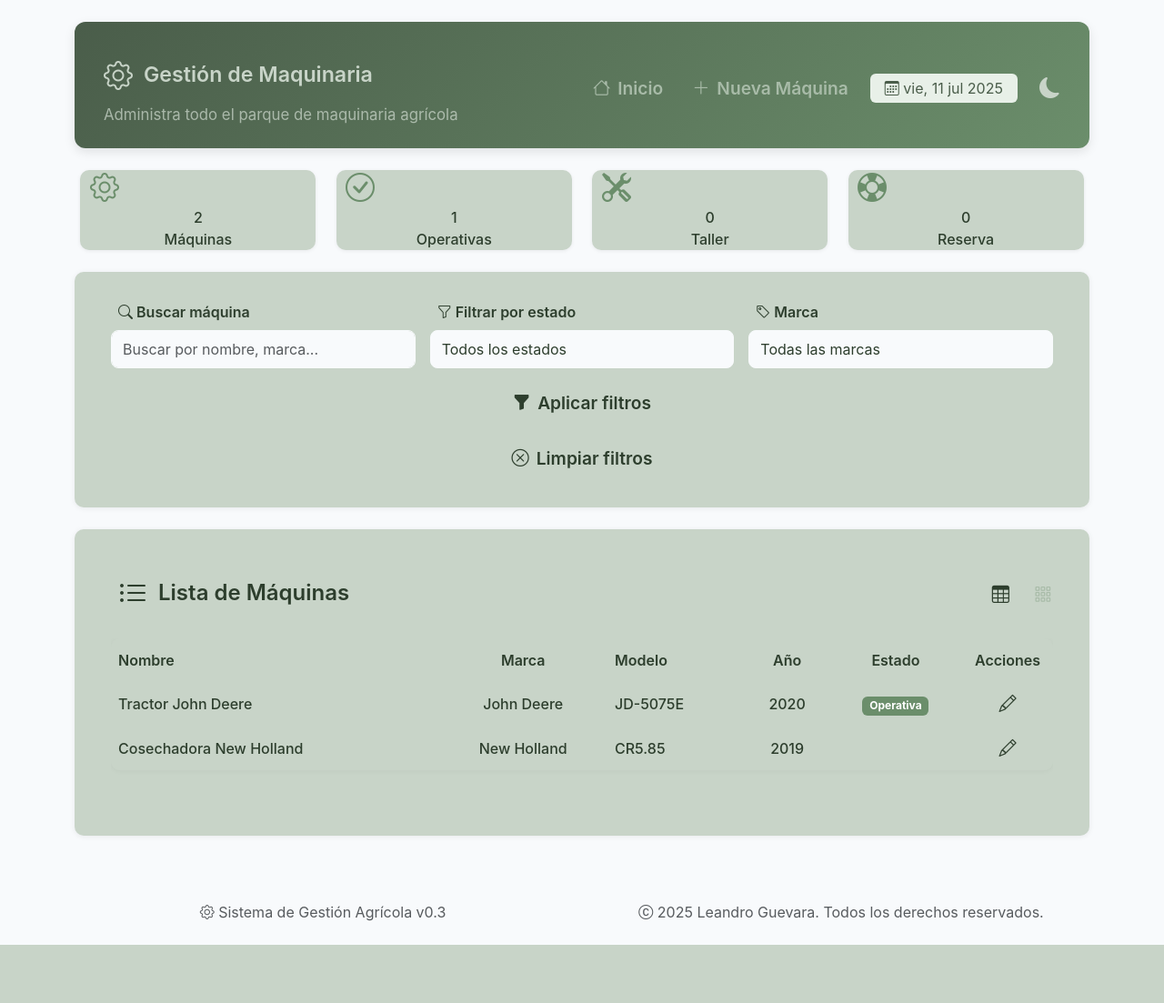
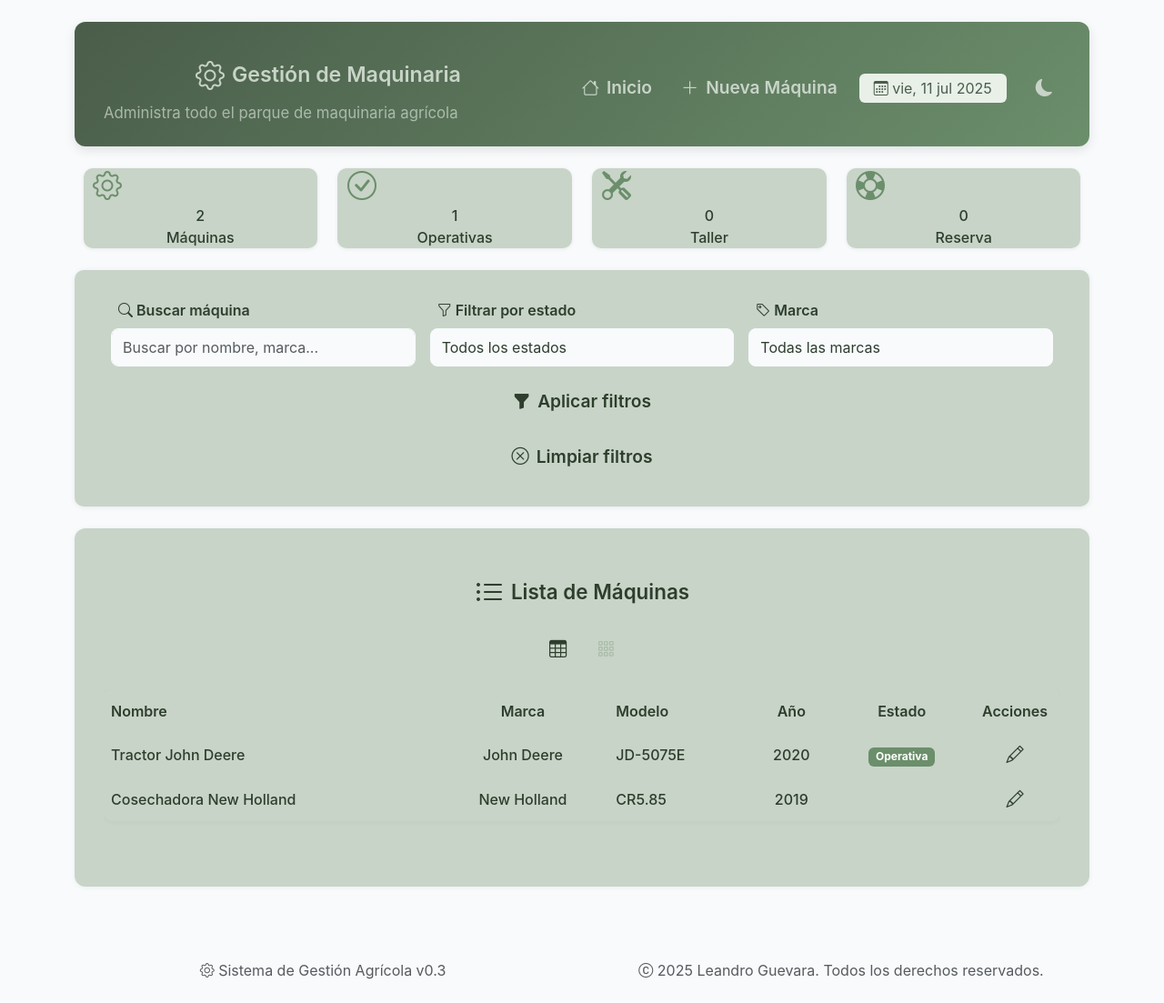
Before and after one commit to LeaGuevara01/SistemaGestionAgricola, a Flask app: page /maquina/ in a window 1280 px wide. Shown: the whole page at 91% size. Before the commit the page ends 1039 px from the top, so only its background shows below. Run offline with Flask 3, Linux system fonts and the light colour scheme; data comes from the database, SQL or seed files in the repository.

Commit message:
Pre_Render

```diff
--- a/sistema_gestion_agricola/static/css/buttons.css
+++ b/sistema_gestion_agricola/static/css/buttons.css
@@ -1,5 +1,4 @@
 /* ====== BOTONES GENERALES ====== */
-
 .btn-agri-primary,
 .btn-agri-secondary,
 .btn-outline-primary,
@@ -15,13 +14,11 @@
     font-weight: 600;
     font-size: 1.2rem !important;
     border-radius: 6px;
-    transition: background 0.2s, color 0.2s;
+    transition: background-color 0.2s ease-in-out, box-shadow 0.2s ease-in-out;
     min-height: 40px;
     outline: none;
 }
-
 /* ====== BOTÓN PRIMARY ====== */
-
 .btn-agri-primary {
     background: var(--btn-bg-primary, var(--btn-primary));
     color: var(--btn-text-primary);
@@ -32,9 +29,7 @@
     background: var(--btn-primary-hover);
     color: var(--btn-text-hover, #fff);
 }
-
 /* ====== BOTÓN SECONDARY ====== */
-
 .btn-agri-secondary {
     background: var(--btn-bg-secondary, var(--btn-secondary));
     color: var(--btn-text-secondary, #fff);
@@ -45,9 +40,7 @@
     background: var(--btn-secondary-hover);
     color: var(--btn-text-hover, #fff);
 }
-
 /* ====== OUTLINE LIGHT ====== */
-
 .btn-outline-light {
     background: transparent;
     border: none;
@@ -61,40 +54,41 @@
     color: var(--btn-text-primary);
     border-color: var(--agri-light);
 }
-
 /* ====== OUTLINE PRIMARY ====== */
-
 .btn-outline-primary {
     background: transparent;
-    color: var(--btn-text-tertiary);
+    color: var(--btn-neutral);
     border: none;
 }
 .btn-outline-primary:hover,
 .btn-outline-primary:focus,
 .btn-outline-primary.active,
 .btn-outline-primary.show {
-    background: var(--btn-primary-hover);
-    color: #fff;
-    border-color: var(--btn-primary-hover);
+    background: var(--btn-neutral-hover);
+    border-color: var(--btn-neutral-hover);
 }
-
 /* ====== OUTLINE SECONDARY ====== */
-
 .btn-outline-secondary {
     background: transparent;
     color: var(--btn-text-primary);
-    border: none;
+    border: none !important;
+    outline: none !important;
+    box-shadow: none !important;
+    text-decoration: none !important;
 }
 .btn-outline-secondary:hover,
 .btn-outline-secondary:focus,
-.btn-outline-secondary.active,
+.btn-outline-secondary:active,
+.btn-outline-secondary.focus,
 .btn-outline-secondary.show {
     background: var(--agri-green-dark);
-    color: #fff;
+    color: var(--card-bg);
+    border: none !important;
+    outline: none !important;
+    box-shadow: none !important;
+    text-decoration: none !important;
 }
-
 /* ====== OUTLINE DANGER ====== */
-
 .btn-outline-danger {
     background: transparent;
     color: var(--btn-text-danger, #dc3545);
@@ -107,9 +101,7 @@
     background: var(--btn-border-danger, #dc3545);
     color: #fff;
 }
-
 /* ====== OUTLINE INFO ====== */
-
 .btn-outline-info {
     background: transparent;
     color: var(--btn-text-info, #17a2b8);
@@ -122,17 +114,13 @@
     background: var(--btn-border-info, #17a2b8);
     color: #fff;
 }
-
 /* ====== ICONOS EN BOTONES ====== */
-
 .btn i {
     font-size: 1.2rem;
     flex-shrink: 0;
     vertical-align: middle;
 }
-
 /* ====== BOTONES DASHBOARD Y TOGGLES ====== */
-
 .btn-dashboard {
     background: var(--btn-bg-primary);
     color: var(--btn-text-primary);
@@ -167,9 +155,7 @@
     padding-left: 0.25rem;
     display: inline-block;
 }
-
 /* ====== GRUPOS DE BOTONES ====== */
-
 .btn-group-vertical .btn,
 .btn-group-horizontal .btn {
     border-radius: 6px;
@@ -186,28 +172,77 @@
     margin-bottom: 0;
     margin-right: 0;
 }
-
 /* ====== BOTONES PEQUEÑOS ====== */
-
 .btn-sm {
     padding: 0.25rem 0.5rem;
     font-size: 0.85rem;
     border-radius: 5px;
 }
-
+/* ====== BOTONES VIEW TOGGLE ====== */
 .view-toggle {
-  display: flex;               /* disposición horizontal */
-  gap: 0.5rem;                 /* espacio entre botones */
-  margin-top: 0.5rem;          /* margen superior */
-  margin-bottom: 0.5rem;       /* margen inferior */
-  margin-left: auto;           /* opcional: lo empuja hacia la derecha */
-  margin-right: 0;             /* opcional */
-  flex-wrap: nowrap;           /* evita que se rompa en filas */
-  align-items: center;         /* centra verticalmente */
+  display: flex;
+  justify-content: center;
+  align-items: center;
+  gap: 0.5rem;
+  margin: 1rem auto;
+  flex-wrap: wrap;
 }
-
 .view-toggle .btn {
-  white-space: nowrap;         /* evita que el ícono se corte o baje */
-  padding: 0.4rem 0.6rem;       /* compacta el botón */
+  white-space: nowrap;
+  padding: 0.4rem 0.8rem;
   font-size: 1rem;
+  border-radius: 6px;
+  display: inline-flex;
+  align-items: center;
+  gap: 0.5rem;
+  text-decoration: none;
 }
+/* ====== QUITAR FONDO AZUL Y SOMBRA EN FOCUS Y ACTIVE ====== */
+.btn-agri-primary:focus,
+.btn-agri-secondary:focus,
+.btn-outline-primary:focus,
+.btn-outline-secondary:focus,
+.btn-outline-light:focus,
+.btn-outline-danger:focus,
+.btn-outline-info:focus,
+.btn-dashboard:focus,
+.btn-agri-primary:active,
+.btn-agri-secondary:active,
+.btn-outline-primary:active,
+.btn-outline-secondary:active,
+.btn-outline-light:active,
+.btn-outline-danger:active,
+.btn-outline-info:active,
+.btn-dashboard:active {
+  outline: none !important;
+  box-shadow: none !important;
+  background-color: transparent !important;
+  text-decoration: none !important;  /* Quitar subrayado si lo tiene */
+  -webkit-tap-highlight-color: transparent; /* Para móviles */
+}
+/* Mantener foco visible accesible con sombra suave */
+.btn-agri-primary:focus-visible,
+.btn-agri-secondary:focus-visible,
+.btn-outline-primary:focus-visible,
+.btn-outline-secondary:focus-visible,
+.btn-outline-light:focus-visible,
+.btn-outline-danger:focus-visible,
+.btn-outline-info:focus-visible,
+.btn-dashboard:focus-visible {
+  outline: none !important;
+  box-shadow: none !important;
+  background-color: transparent !important;
+  text-decoration: none !important;  /* Quitar subrayado si lo tiene */
+  -webkit-tap-highlight-color: transparent; /* Para móviles */
+}
+/* Para todos los botones (opcional) */
+.btn-outline-primary.btn-sm,
+.btn-outline-primary.btn-sm:hover,
+.btn-outline-primary.btn-sm:focus,
+.btn-outline-primary.btn-sm:active {
+  text-decoration: none !important; /* Evita subrayados al hacer hover o focus */
+}
+/* También para otros botones que usen texto (links) */
+.btn {
+  text-decoration: none !important;
+}
--- a/sistema_gestion_agricola/static/css/cards.css
+++ b/sistema_gestion_agricola/static/css/cards.css
@@ -242,7 +254,8 @@
   display: grid;
   grid-template-columns: repeat(2, 1fr);
   gap: 1.4rem;
-  padding: 0 0.4rem;
+  padding: 0 0.6rem;
+  gap: 0rem 1.4rem !important;
 }
 
 .stat-card {
--- a/sistema_gestion_agricola/static/css/custom.css
+++ b/sistema_gestion_agricola/static/css/custom.css
@@ -121,3 +121,60 @@
 }
 .info-label { font-weight: 700; }
 .info-value { color: var(--agri-green-darker); }
+
+.dashboard-section {
+  background: var(--card-bg);
+  border-radius: 12px;
+  padding: 1.5rem 1.75rem;
+  margin-bottom: 2rem;
+  box-shadow: 0 2px 6px rgba(0, 0, 0, 0.06);
+}
+
+.section-header {
+  margin-bottom: 1rem;
+}
+
+.section-title {
+  font-size: 1.4rem;
+  font-weight: 600;
+  color: var(--text-color);
+  margin: 0;
+  display: flex;
+  align-items: center;
+  gap: 0.5rem;
+  margin-bottom: 1rem;
+}
+
+.section-subtitle {
+  font-size: 0.95rem;
+  color: var(--text-muted, #6c757d);
+  margin-top: 0.25rem;
+  margin-bottom: 0;
+}
+
+.section-body {
+  display: grid;
+  grid-template-columns: repeat(auto-fit, minmax(220px, 1fr));
+  gap: 1rem;
+}
+
+.page-section {
+  background: var(--card-bg, #fff);
+  border-radius: 12px;
+  box-shadow: 0 1px 6px rgba(0, 0, 0, 0.05);
+  padding: 2rem 1.5rem;
+  margin-bottom: 2rem;
+  margin-top: 1rem;
+  transition: box-shadow 0.3s ease;
+}
+
+.page-section:hover {
+  box-shadow: 0 2px 12px rgba(0, 0, 0, 0.08);
+}
+
+.section-content {
+  margin-top: 1rem;
+  display: flex;
+  flex-direction: column;
+  gap: 1.25rem;
+}
--- a/sistema_gestion_agricola/static/css/header.css
+++ b/sistema_gestion_agricola/static/css/header.css
@@ -40,25 +40,36 @@
 
 /* ====== THEME TOGGLE ====== */
 .theme-toggle {
+    display: flex;
+    align-items: center;
+    justify-content: center;
+    gap: 0.5rem;
+    padding: 0.5rem 1rem;
+    font-weight: 600;
+    font-size: 1.2rem;
+    border-radius: 6px;
+    border: none;
     background: transparent;
-    border: none;
-    color: var(--agri-green-muted);
-    font-size: 1.20rem;
+    color: var(--btn-neutral);
     cursor: pointer;
-    padding: 0.25rem 0.5rem;
-    transition: transform 0.2s, background 0.2s;
-}
-.theme-toggle:hover,
-.theme-toggle:focus {
-    background: rgba(255, 255, 255, 0.12);
-    transform: scale(1.05);
+    min-height: 40px;
+    transition: background-color 0.2s ease, transform 0.2s ease;
     outline: none;
 }
-.theme-toggle .bi {
-    vertical-align: middle;
-    font-size: 1.2em;
+
+.theme-toggle:hover,
+.theme-toggle:focus,
+.theme-toggle.active,
+.theme-toggle.show {
+    background: rgba(255, 255, 255, 0.1);
+    transform: scale(1.03);
+    color: var(--btn-text-hover, #fff);
 }
 
+.theme-toggle .bi {
+    font-size: 1.2rem;
+    vertical-align: middle;
+}
 /* ====== RESPONSIVE HEADER ====== */
 @media (max-width: 768px) {
     .dashboard-header {
--- a/sistema_gestion_agricola/static/css/responsive.css
+++ b/sistema_gestion_agricola/static/css/responsive.css
@@ -41,7 +41,7 @@
 
 @media (min-width: 768px) {
   .stats-grid {
-    grid-template-columns: repeat(4, 1fr); /* 4 columnas en tablets para arriba */
+    grid-template-columns: repeat(4, 1fr);
   }
 }
 
@@ -50,3 +50,16 @@
   50% { transform: scale(1.1) rotate(-90deg); }
   100% { opacity: 1; transform: scale(1) rotate(0deg); }
 }
+
+/* Masonry */
+@media (min-width: 576px) {
+  .dashboard-grid {
+    column-count: 2;
+  }
+}
+
+@media (min-width: 992px) {
+  .dashboard-grid {
+    column-count: 4;
+  }
+}
--- a/sistema_gestion_agricola/static/css/widgets.css
+++ b/sistema_gestion_agricola/static/css/widgets.css
@@ -12,7 +12,8 @@
     opacity: 0;
     border-radius: 12px;
     transform: translateY(20px);
-    transition: opacity 0.5s ease-in-out, transform 0.2s ease, box-shadow 0.2s ease, all 0.5s cubic-bezier(.4,2,.6,1);;
+    transition: opacity 0.5s ease-in-out, transform 0.2s ease, box-shadow 0.2s ease, all 0.5s cubic-bezier(.4,2,.6,1);
+    margin-bottom: 2rem;
 }
 .weather-card.show {
     opacity: 1;
--- a/sistema_gestion_agricola/templates/maquinas/editar.html
+++ b/sistema_gestion_agricola/templates/maquinas/editar.html
@@ -134,7 +134,7 @@
             <i class="bi bi-box-seam"></i> Detalles
         </h4>
 
-        <div class="row g-4 mt-3">
+        <div class="row g-4 mt-0">
             <!-- Vista Previa -->
             <div class="col-12 col-md-6 mx-auto" style="max-width: 100%;">
                 <div class="card h-100 shadow-sm border-secondary">
--- a/sistema_gestion_agricola/templates/maquinas/listar.html
+++ b/sistema_gestion_agricola/templates/maquinas/listar.html
@@ -118,8 +118,7 @@
     </div>
 
     <!-- Lista de máquinas -->
-    <div class="card-section hidden-item">
-        <div class="d-flex justify-content-between align-items-center ms-2">
+    <section class="page-section">
         <h3 class="section-title">
             <i class="bi bi-list-ul"></i> Lista de Máquinas
         </h3>
@@ -131,8 +130,6 @@
                 <i class="bi bi-grid-3x3-gap"></i>
             </button>
         </div>
-        </div>
-
         <!-- Vista de tabla -->
         <div id="tableView" class="table-view" style="padding: 0.5rem 0.5rem;">
             <div class="table-responsive">
@@ -252,7 +249,7 @@
                 </a>
         </div>
         {% endif %}
-    </div>
+    </section>
 </div>
 <style>
 .btn-outline-secondary {
```
Also changed, not shown: other parts of sistema_gestion_agricola/static/css/cards.css (+27 -15 lines), sistema_gestion_agricola/templates/index.html (+20 -32 lines). Lines whose indentation alone changed are shown as unchanged.
